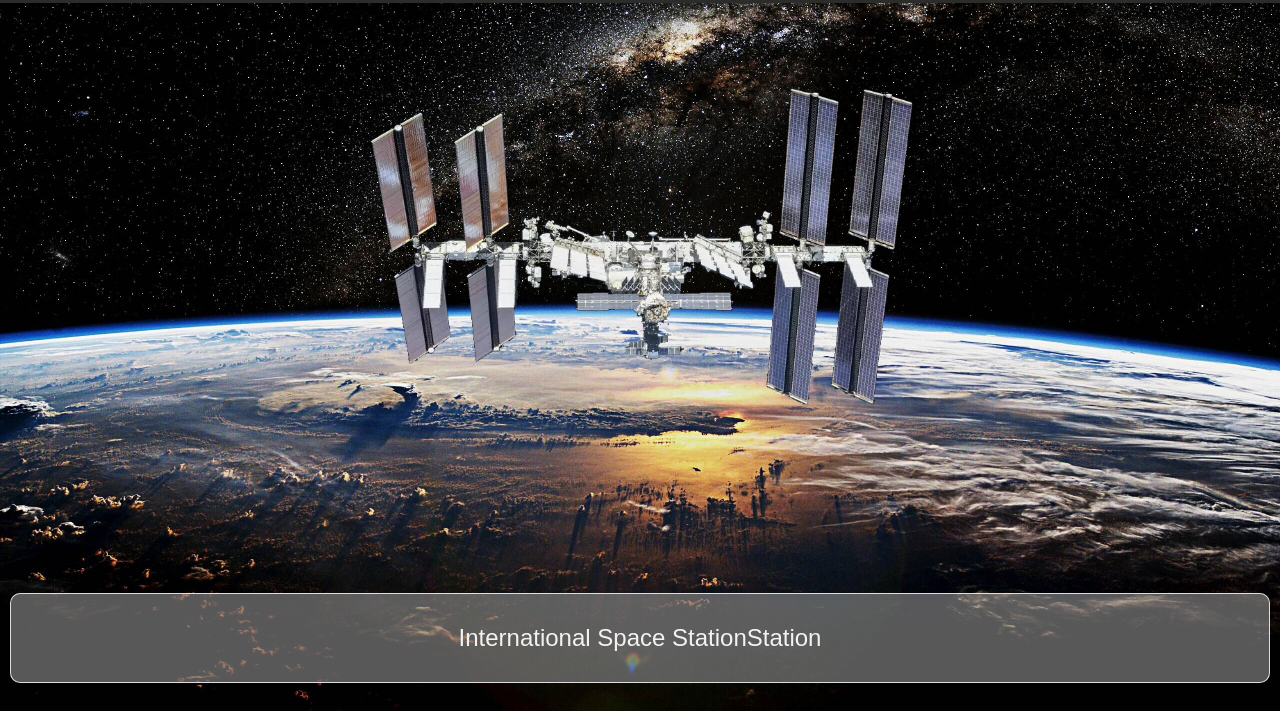
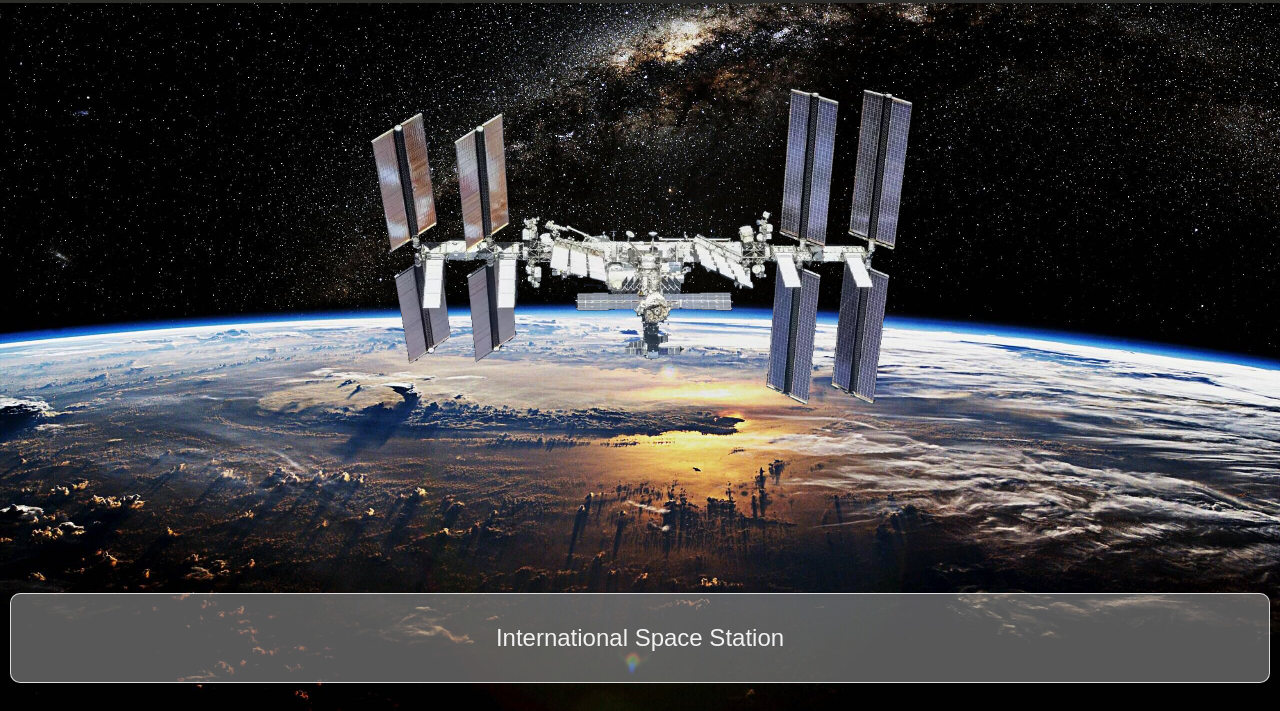
Before and after one commit to Faros998/ISS, a plain HTML site: page index.html in a window 1280 px wide. Shown: the part 77-788 px from the top of the page. Drawn offline with Linux system fonts and the light colour scheme.

Commit message:
Update index.html

```diff
--- a/index.html
+++ b/index.html
@@ -39,7 +39,7 @@
  </div>
 
   <div class="rr">
-    <div><a href="http:google.cz"><li>International Space StationStation</li></a></div>
+    <div><a href="http:google.cz"><li>International Space Station</li></a></div>
     </div>
 
     <div class="ee">
```
